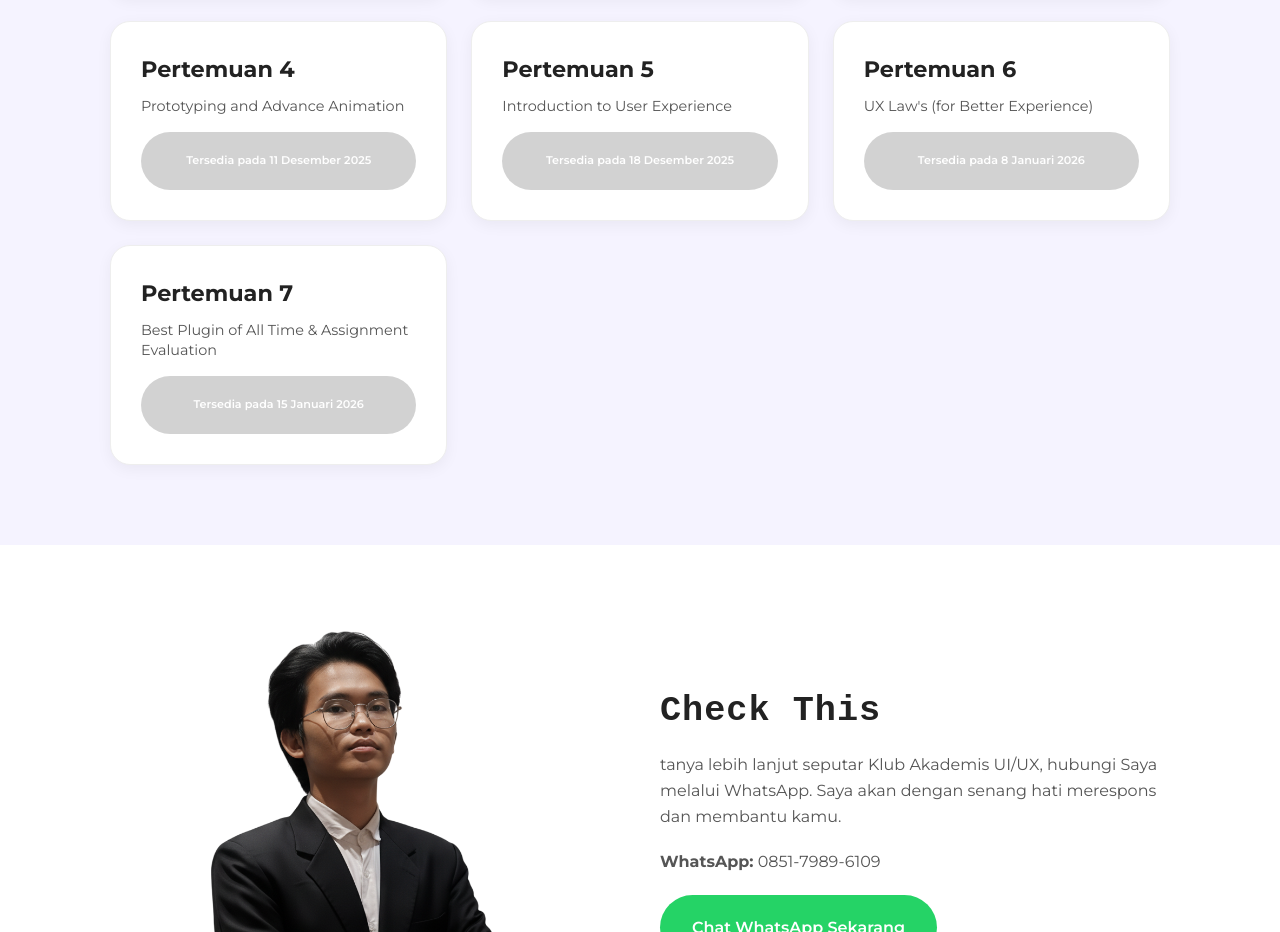
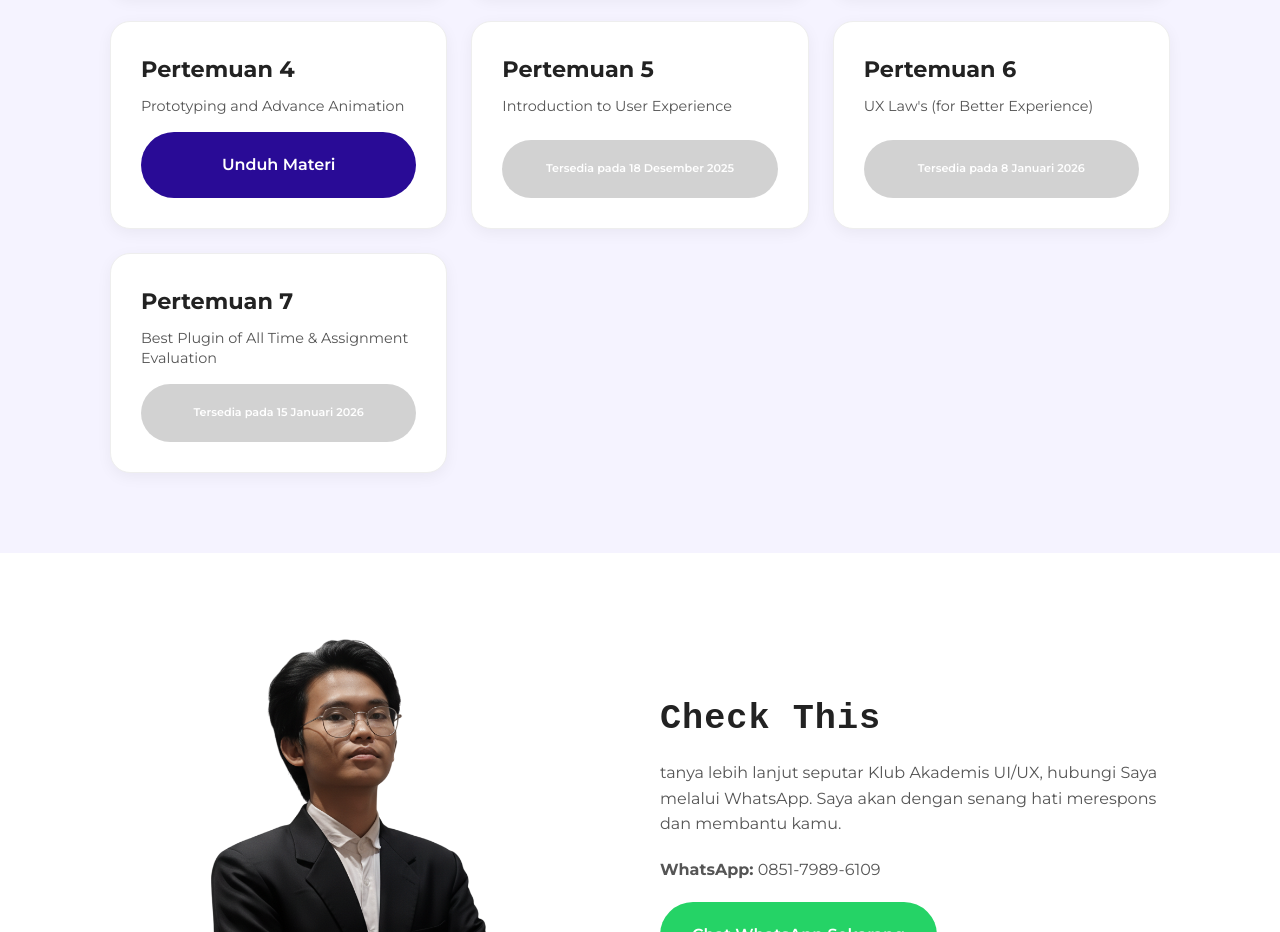
Before and after one commit to bangkennn/TimeAcademy, a plain HTML site: page index.html in a window 1280 px wide. Shown: the part 2480-3412 px from the top of the page. Drawn offline with nearby package versions, Linux system fonts and the light colour scheme; a web font is replaced by a local one.

Commit message:
Pertemuan 4

```diff
--- a/index.html
+++ b/index.html
@@ -650,7 +650,7 @@
                             <div class="materi-title">Pertemuan 4</div>
                             <div class="materi-subtitle">Prototyping and Advance Animation</div>
                             <div class="materi-actions">
-                                <span class="btn disabled" aria-disabled="true">Tersedia pada 11 Desember 2025</span>
+                                <a class="btn" href="pdf/4.pdf" download>Unduh Materi</a>
                             </div>
                         </div>
 
```
Also changed, not shown: 1 other file.
